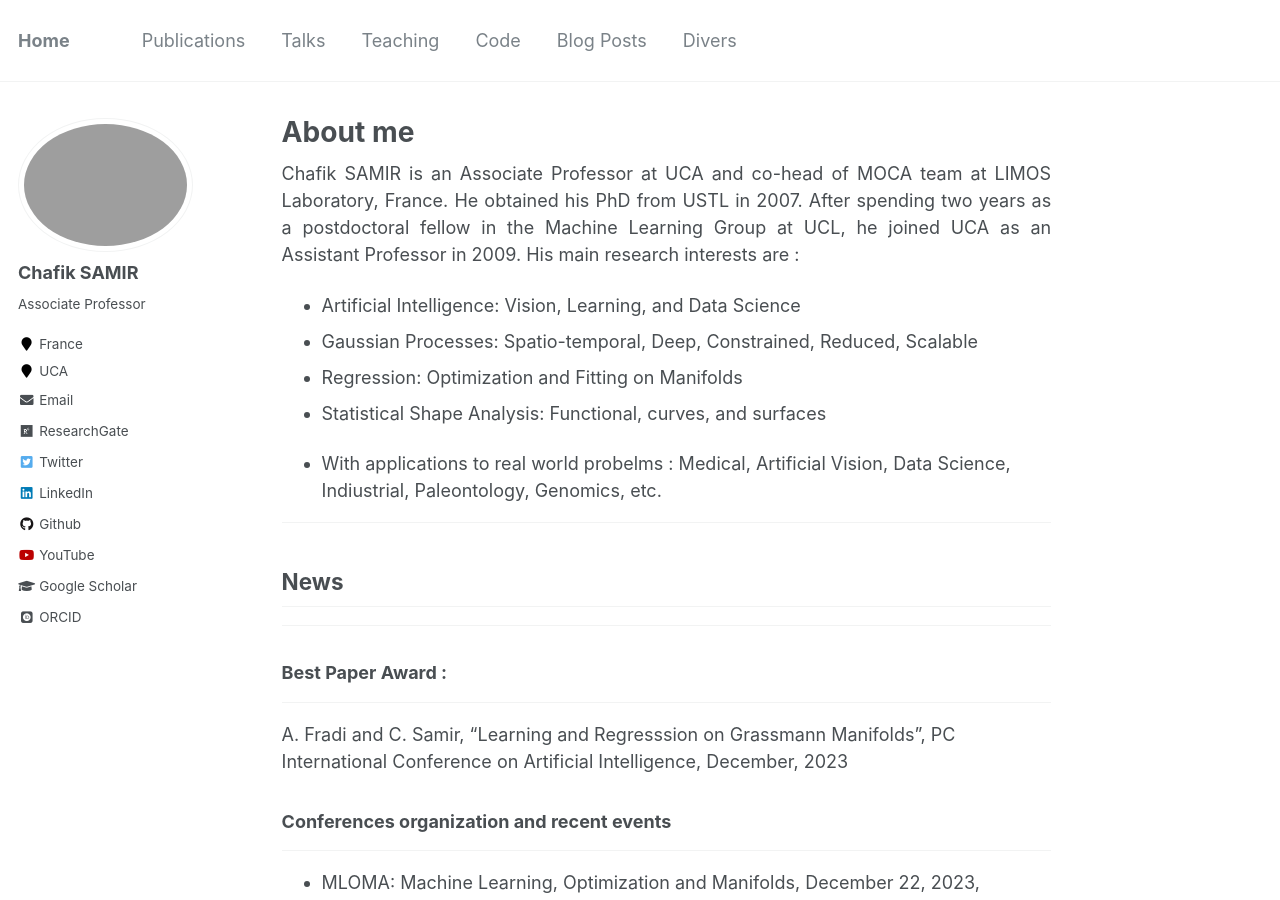
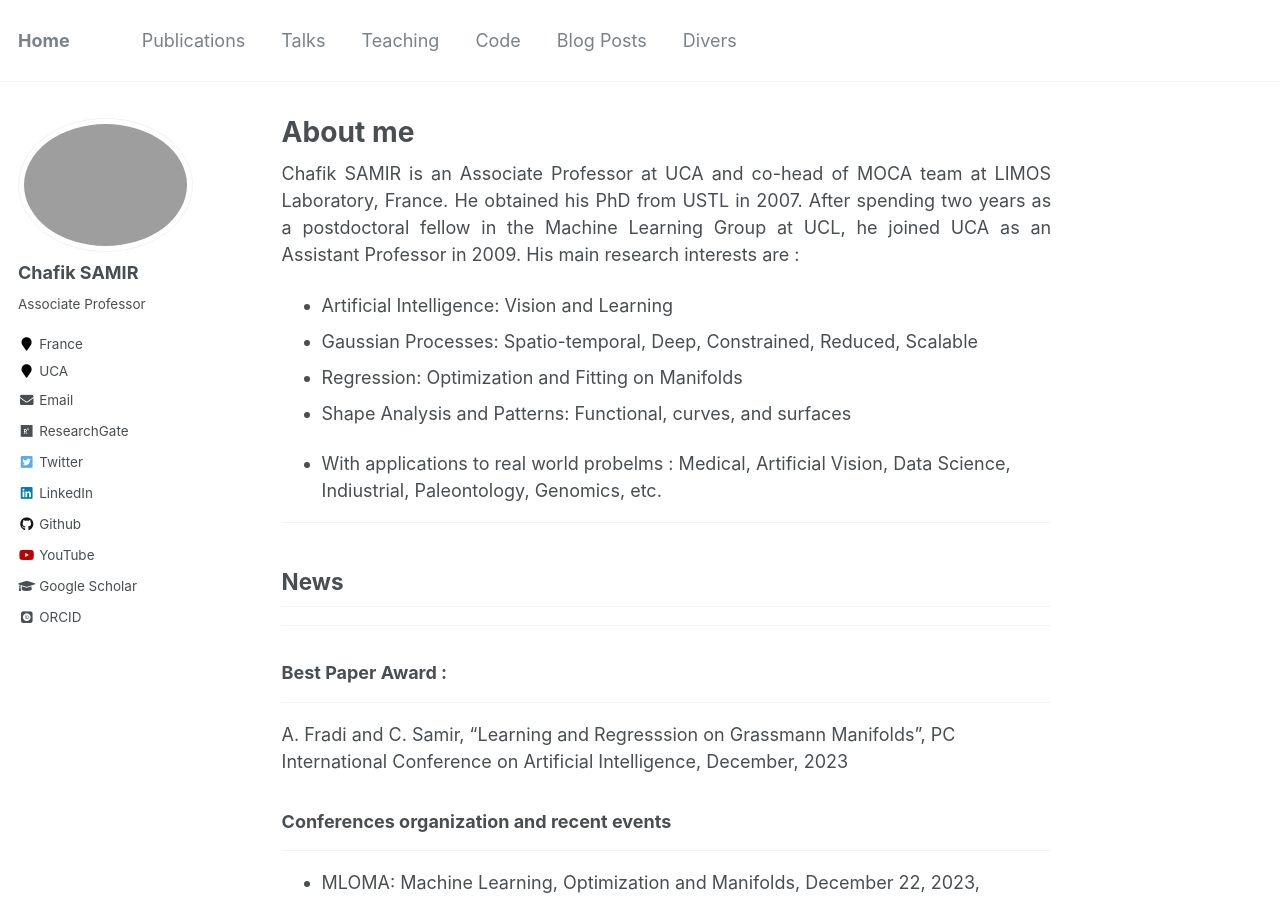
Before and after one commit to Chsamir/chsamir.github.io, a Jekyll site: the page built from _pages/about.md, in a window 1280 px wide and 900 px high. Built offline with Jekyll 4.4.1, drawn with Linux system fonts in a browser that asks for light colours; some web fonts are replaced.

Commit message:
Update about.md

```diff
--- a/_pages/about.md
+++ b/_pages/about.md
@@ -13,10 +13,10 @@ redirect_from:
 <p align="justify">
 Chafik SAMIR is an Associate Professor at UCA and co-head of MOCA team at  LIMOS Laboratory, France. He obtained his PhD from USTL in 2007. After spending two years as a postdoctoral fellow in the Machine Learning Group at UCL, he joined UCA as an Assistant Professor in 2009. His main research interests are : </p>
 
-- Artificial Intelligence: Vision, Learning, and  Data Science
+- Artificial Intelligence: Vision and  Learning
 - Gaussian Processes: Spatio-temporal, Deep, Constrained, Reduced, Scalable
 - Regression: Optimization and Fitting on Manifolds
-- Statistical Shape Analysis: Functional, curves, and surfaces
+- Shape Analysis and Patterns: Functional, curves, and surfaces
 
 - With applications to real world probelms : Medical, Artificial Vision, Data Science, Indiustrial, Paleontology, Genomics,   etc.
 
```
